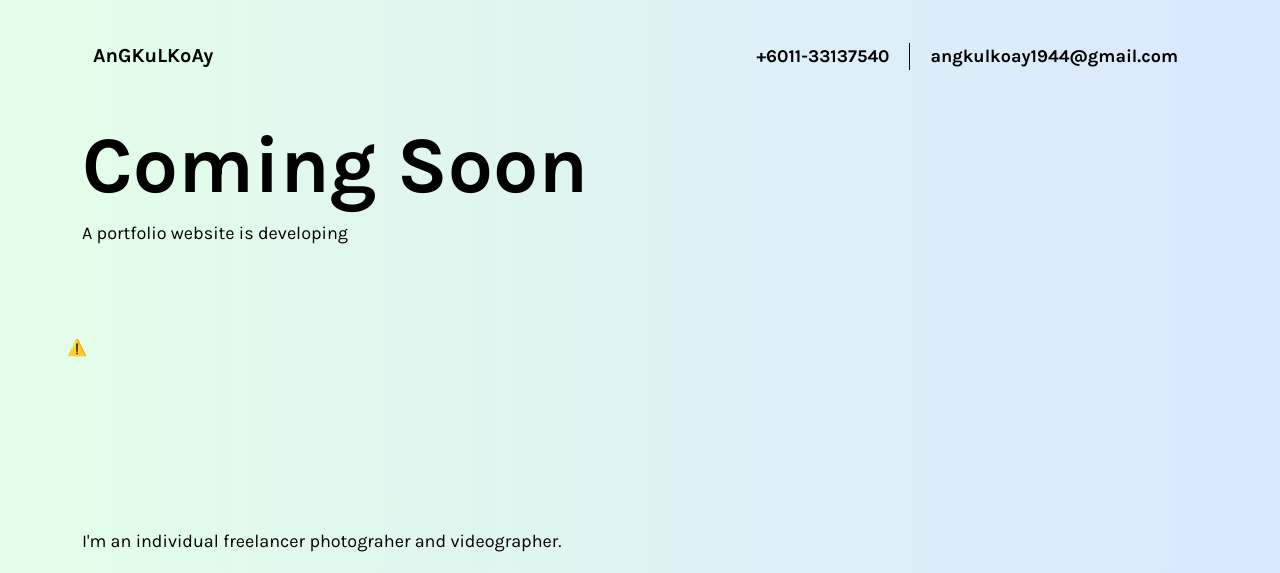
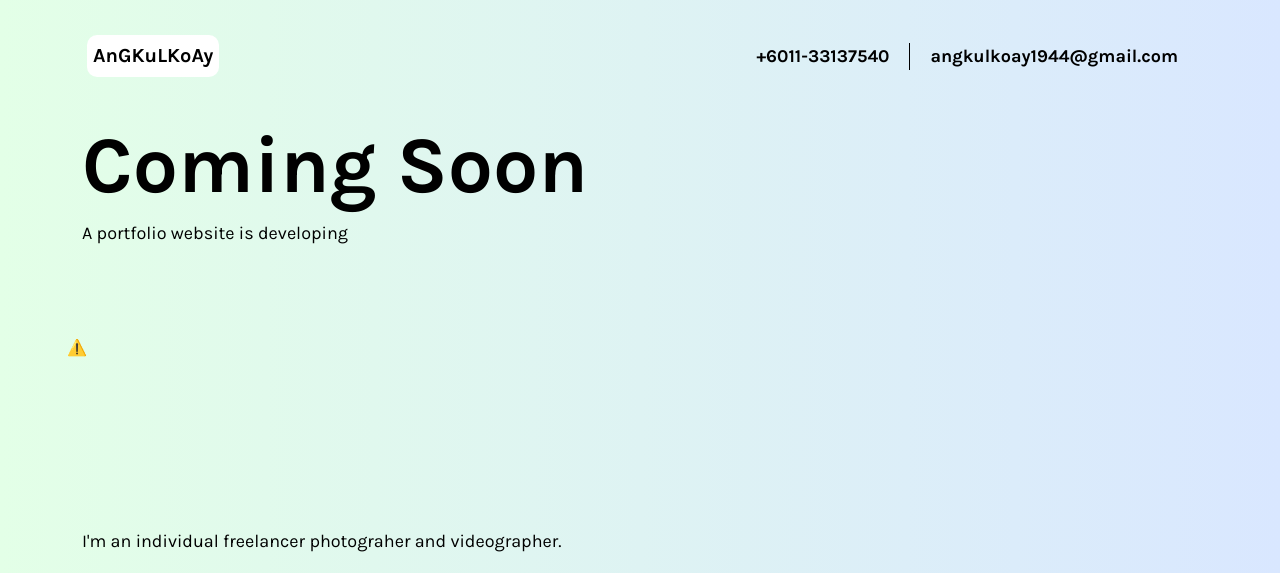
Before and after one commit to angkulkoay/angkulkoay.github.io, a website: page index.html in a window 1280 px wide. Shown: the top 573 px of the page. Drawn offline with nearby package versions, Linux system fonts and the light colour scheme; no server answers.

Commit message:
Update bd-coming-soon.css

```diff
--- a/assets/css/bd-coming-soon.css
+++ b/assets/css/bd-coming-soon.css
@@ -21,6 +21,7 @@ body {
 	margin-left: 5px;
 	font-weight: bold;
 	padding: 6px;
+	background: #ffffff;
 	width: auto;
   	height: auto;
   	border-radius: 10px;
```
